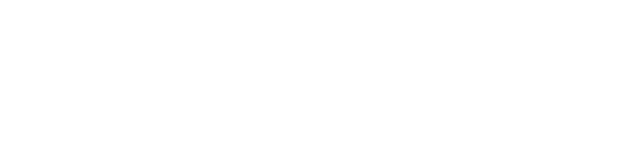
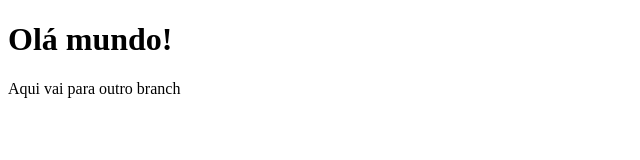
Before and after one commit to dieiroDM/testes2, a plain HTML site: page index.html in a window 1280 px wide. Shown: the whole page, without its empty margins (0-640 px from the left). Drawn offline with Linux system fonts and the light colour scheme.

Commit message:
Adicionei Título e parágrafo

```diff
--- a/index.html
+++ b/index.html
@@ -7,6 +7,8 @@
     <title>Teste com o  GIT</title>
 </head>
 <body>
+    <H1>Olá mundo!</H1>
+    <p>Aqui vai para outro branch</p>
+</body>
 
-</body>
 </html>
```
